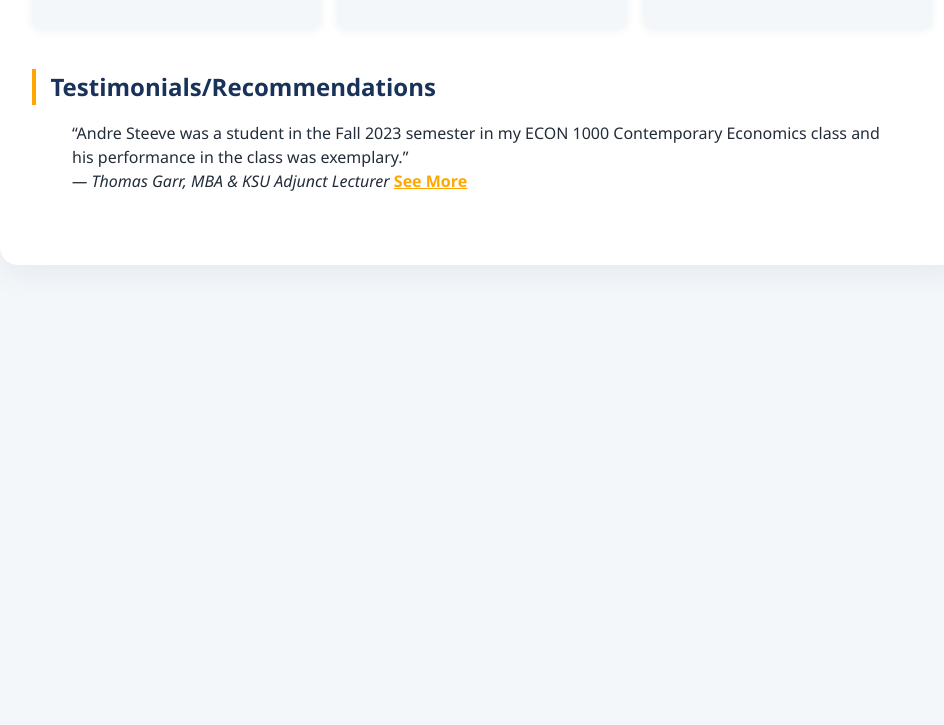
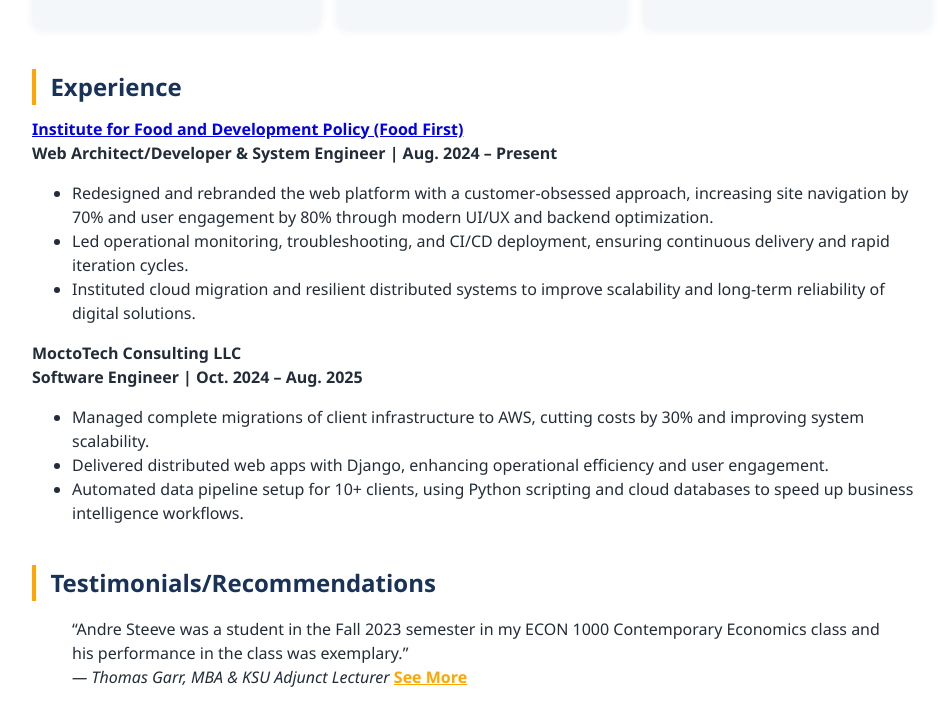
Before and after one commit to Steeve06/updated_portfolio, a plain HTML site: page index.html in a window 1280 px wide. Shown: the part 1325-2050 px from the top of the page, without its empty margins (158-1102 px from the left). Before the commit the page ends 1622 px from the top, so only its background shows below. Drawn offline with Linux system fonts and the light colour scheme.

Commit message:
updated experience

```diff
--- a/index.html
+++ b/index.html
@@ -193,6 +193,38 @@
     </section>
 
     <section>
+    <section>
+      <h2>Experience</h2>
+      <div class="card-container">
+
+        <div class="card">
+          <span class="card-title">
+              <a href="https://foodfirst.org/"><strong>Institute for Food and Development Policy (Food First)</strong><br></a>
+            <strong>Web Architect/Developer & System Engineer | Aug. 2024 – Present</strong>
+          </span>
+          <ul>
+            <li>Redesigned and rebranded the web platform with a customer-obsessed approach, increasing site navigation by 70% and user engagement by 80% through modern UI/UX and backend optimization.</li>
+            <li>Led operational monitoring, troubleshooting, and CI/CD deployment, ensuring continuous delivery and rapid iteration cycles.</li>
+            <li>Instituted cloud migration and resilient distributed systems to improve scalability and long-term reliability of digital solutions.</li>
+          </ul>
+        </div>
+
+        <div class="card">
+          <span class="card-title">
+            <strong>MoctoTech Consulting LLC</strong><br>
+            <strong>Software Engineer | Oct. 2024 – Aug. 2025</strong>
+          </span>
+          <ul>
+            <li>Managed complete migrations of client infrastructure to AWS, cutting costs by 30% and improving system scalability.</li>
+            <li>Delivered distributed web apps with Django, enhancing operational efficiency and user engagement.</li>
+            <li>Automated data pipeline setup for 10+ clients, using Python scripting and cloud databases to speed up business intelligence workflows.</li>
+          </ul>
+        </div>
+
+        <!-- Add your previous experience cards below this line -->
+      </div>
+    </section>
+
       <h2>Testimonials/Recommendations</h2>
       <blockquote>
         “Andre Steeve was a student in the Fall 2023 semester in my ECON 1000 Contemporary Economics class and his performance in the class was exemplary.”
```
